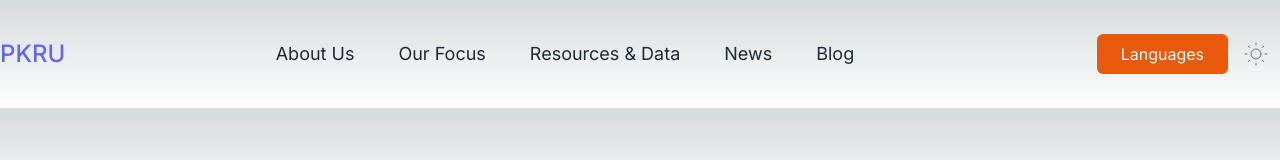
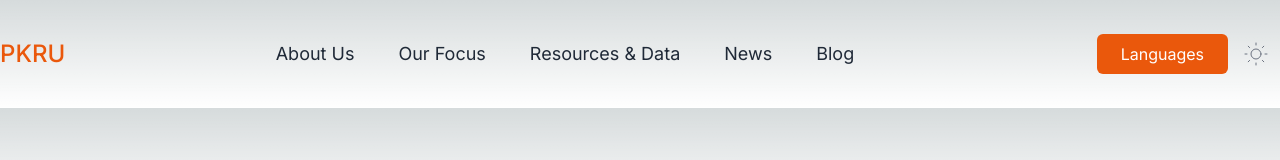
Before and after one commit to s6411423101/DATA-V.1, a Next.js app: page / in a window 1280 px wide. Shown: the top 160 px of the page. Built offline with nearby package versions, Linux system fonts and the light colour scheme.

Commit message:
Updating...

```diff
--- a/components/Navbar.tsx
+++ b/components/Navbar.tsx
@@ -23,14 +23,14 @@ export const Navbar = () => {
             <>
               <div className="flex flex-wrap items-center justify-between w-full lg:w-auto">
                 <Link href="/">
-                  <span className="flex items-center space-x-2 text-2xl font-medium text-indigo-500 dark:text-gray-100">
+                  <span className="flex items-center space-x-2 text-2xl font-medium text-orange-600 dark:text-gray-100">
                     <span>PKRU</span>
                   </span>
                 </Link>
 
                 <Disclosure.Button
                   aria-label="Toggle Menu"
-                  className="px-2 py-1 ml-auto text-gray-500 rounded-md lg:hidden hover:text-indigo-500 focus:text-indigo-500 focus:bg-indigo-100 focus:outline-none dark:text-gray-300 dark:focus:bg-trueGray-700"
+                  className="px-2 py-1 ml-auto text-gray-500 rounded-md lg:hidden hover:text-orange-600 focus:text-orange-600 focus:bg-indigo-100 focus:outline-none dark:text-gray-300 dark:focus:bg-trueGray-700"
                 >
                   <svg
                     className="w-6 h-6 fill-current"
@@ -59,7 +59,7 @@ export const Navbar = () => {
                       <Link
                         key={index}
                         href="/"
-                        className="w-full px-4 py-2 -ml-4 text-gray-500 rounded-md dark:text-gray-300 hover:text-indigo-500 focus:text-indigo-500 focus:bg-indigo-100 dark:focus:bg-gray-800 focus:outline-none"
+                        className="w-full px-4 py-2 -ml-4 text-gray-500 rounded-md dark:text-gray-300 hover:text-orange-600 focus:text-orange-600 focus:bg-indigo-100 dark:focus:bg-gray-800 focus:outline-none"
                       >
                         {item}
                       </Link>
@@ -78,7 +78,7 @@ export const Navbar = () => {
               <li className="mr-3 nav__item" key={index}>
                 <Link
                   href="/"
-                  className="inline-block px-4 py-2 text-lg font-normal text-gray-800 no-underline rounded-md dark:text-gray-200 hover:text-indigo-500 focus:text-indigo-500 focus:bg-indigo-100 focus:outline-none dark:focus:bg-gray-800"
+                  className="inline-block px-4 py-2 text-lg font-normal text-gray-800 no-underline rounded-md dark:text-gray-200 hover:text-orange-600 focus:text-orange-600 focus:bg-indigo-100 focus:outline-none dark:focus:bg-gray-800"
                 >
                   {menu}
                 </Link>
```
